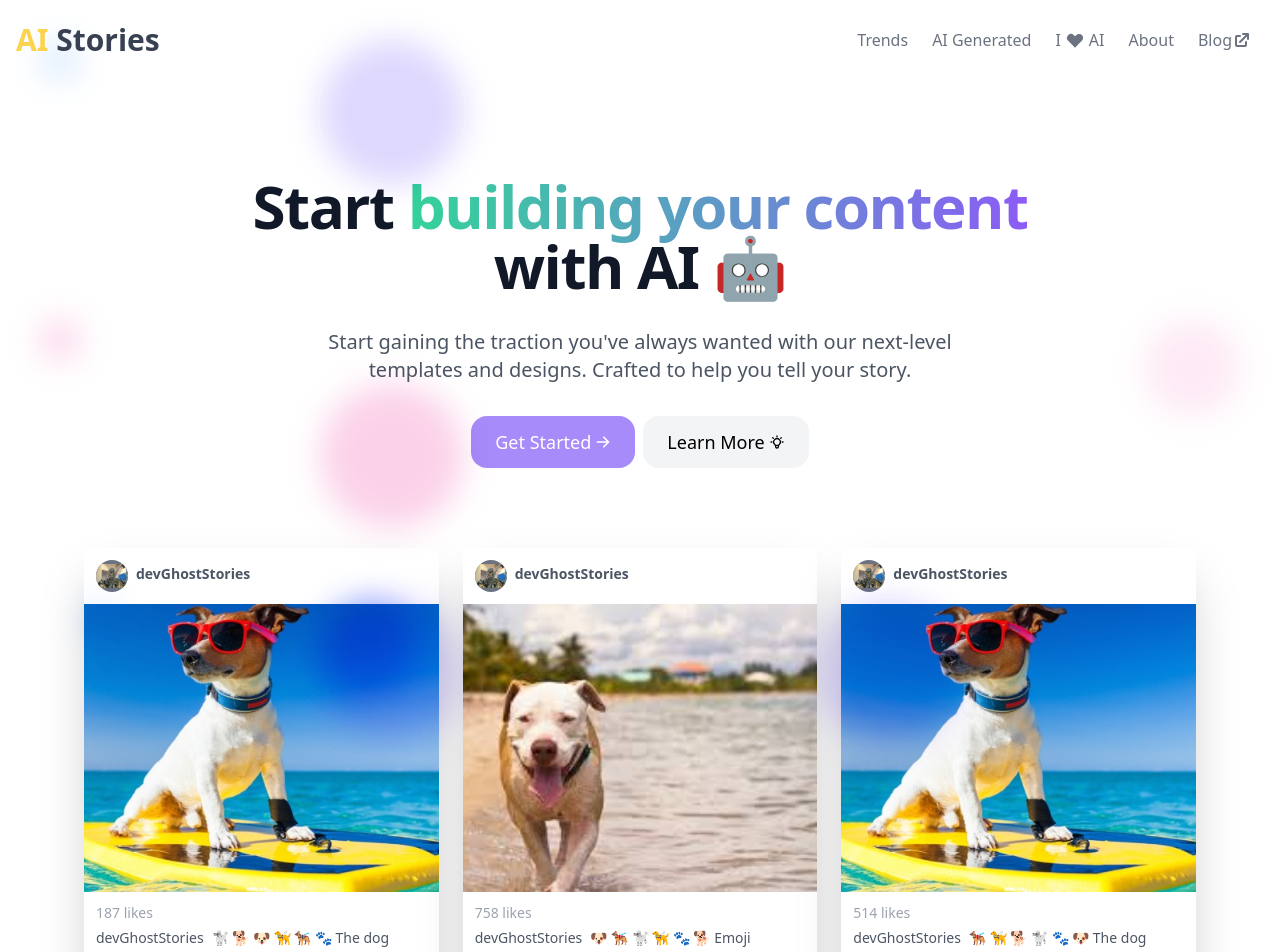
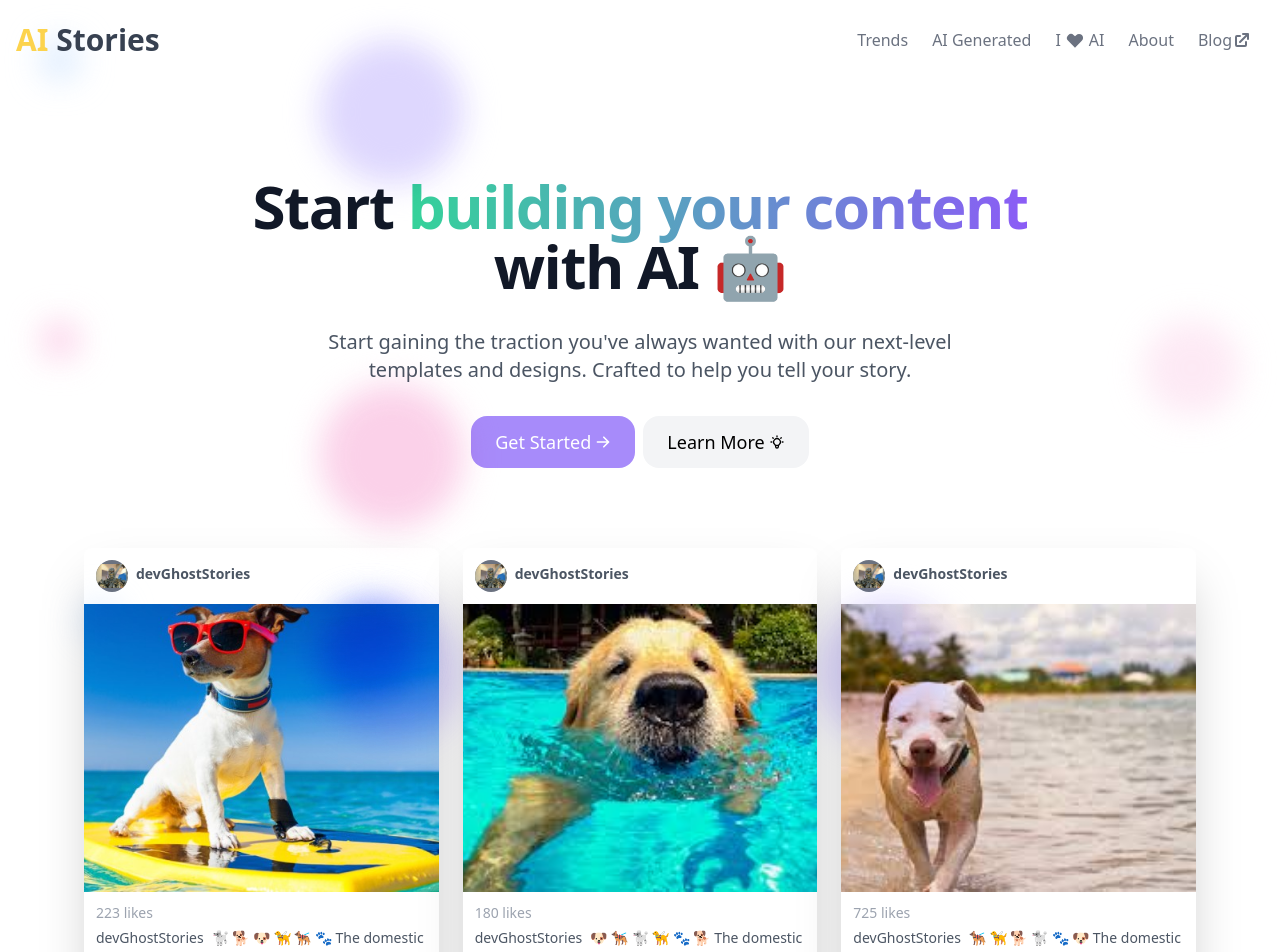
Before and after one commit to bkirova/nextjstrends, a Next.js app: page / in a window 1280 px wide. Shown: the top 952 px of the page. Built offline with nearby package versions, Linux system fonts and the light colour scheme.

Commit message:
feat: add api

```diff
--- /dev/null
+++ b/pages/api/ai/latest.js
@@ -0,0 +1,8 @@
+import {generateRandomAIPost} from '../../../utils/shared'
+
+export default function handler(req, res) {
+    let item1 = generateRandomAIPost()
+    let item2 = generateRandomAIPost()
+    let item3 = generateRandomAIPost()
+    res.status(200).json([item1, item2, item3])
+}
--- a/pages/generated.tsx
+++ b/pages/generated.tsx
@@ -13,7 +13,17 @@ export default function Generated() {
 
     let index = 0;
 
+    let generateAPI = async function () {
+        // Call an external API endpoint to get posts.
+        // You can use any data fetching library
+        const res = await fetch('/api/ai/latest')
+        const data = await res.json()
+
+        console.error(data)
+    }
+
     let generate = () => {
+        console.error(generateAPI())
         index = 0;
         setIsReady(false)
         setIsGenerating(true);
--- a/pages/index.tsx
+++ b/pages/index.tsx
@@ -1,12 +1,7 @@
 import Layout from '../components/layouts/Standard'
 import Card from '../components/generated/Card'
-import {generateRandomAIPost} from '../utils/shared'
 
-let item1 = generateRandomAIPost()
-let item2 = generateRandomAIPost()
-let item3 = generateRandomAIPost()
-
-export default function Home() {
+function Home({ items }) {
 
   return (
     <Layout>
@@ -32,12 +27,20 @@ export default function Home() {
             </div>
 
             <div className="holder my-20 mx-auto w-12/12 grid sm:grid-cols-1 md:grid-cols-2 lg:grid-cols-3">
-                <Card hasMargin={true} item={item1}/>
-                <Card hasMargin={true} item={item2}/>
-                <Card hasMargin={true} item={item3}/>
+                {items.map((item:Array<any>) => (
+                    <Card hasMargin={true} item={item}/>
+                ))}
             </div>
         </div>
     </section>
     </Layout>
   )
 }
+
+Home.getInitialProps = async (ctx) => {
+    const res = await fetch('http://localhost:3000/api/ai/latest')
+    const data = await res.json()
+  return { items: data }
+}
+
+export default Home
```
